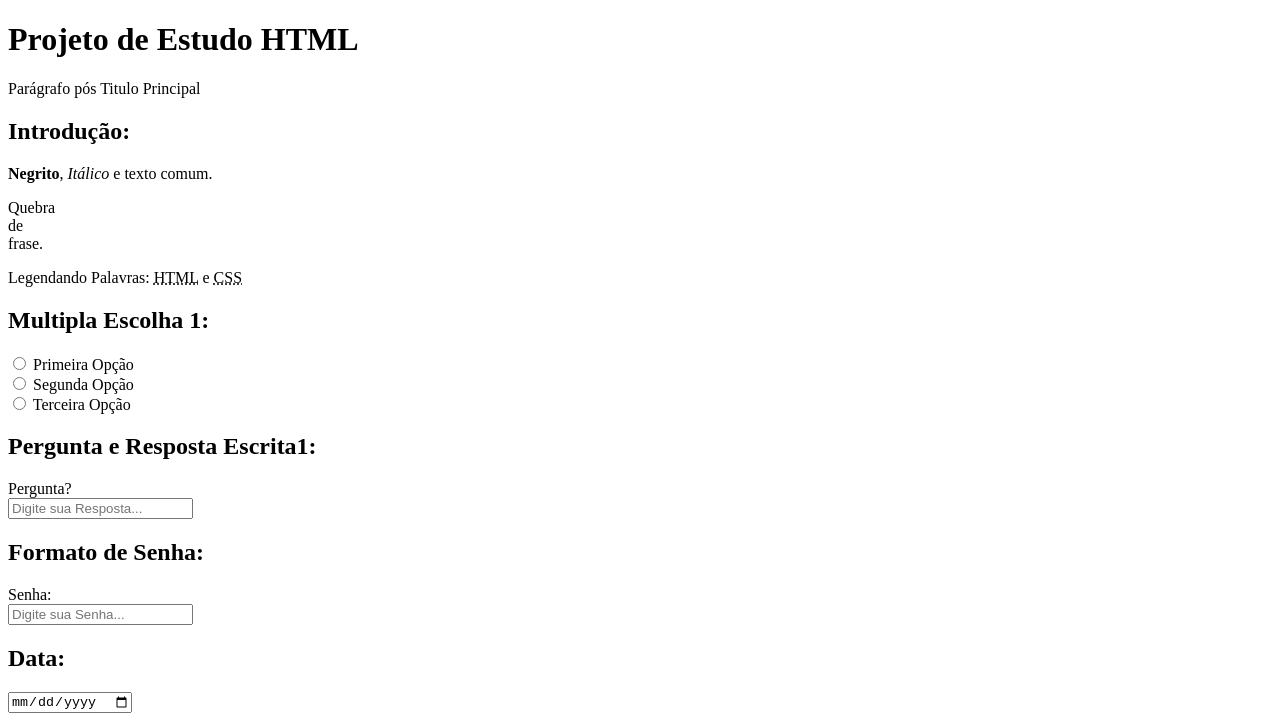
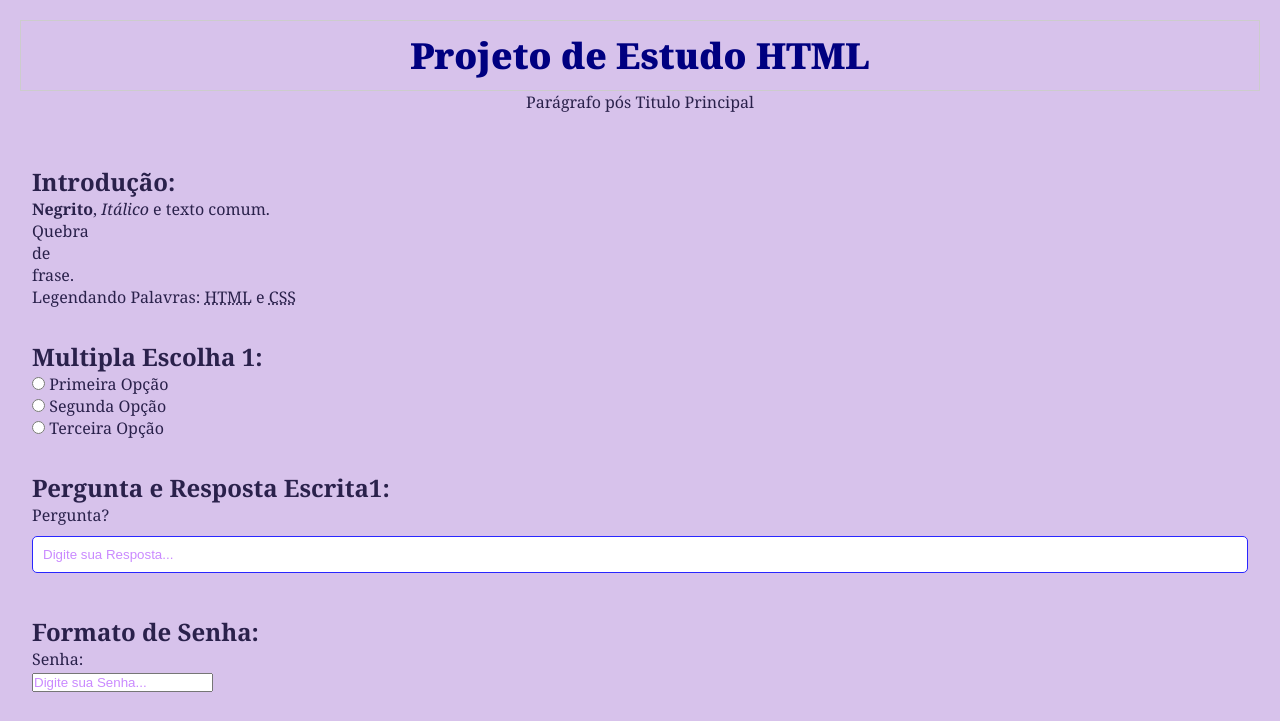
Before and after one commit to Pedro-Paulo-Cattete/meus_projetos_simples, a plain HTML site: page html_site_para_estudo/index.html in a window 1280 px wide. Shown: the top 721 px of the page. Drawn offline with Linux system fonts and the light colour scheme.

Commit message:
Update index.html

```diff
--- a/html_site_para_estudo/index.html
+++ b/html_site_para_estudo/index.html
@@ -2,11 +2,23 @@
 
 <html>
     <head>
+        <meta charset="UTF-8">
         <title>Projeto de Estudo HTML</title>
         <meta name="description" content="Projeto de Estudo HTML - Desenvolvedor IA e Especialista em Automação">
+        <!--CSS Externo-->
+        <link rel="stylesheet" href="style.css">
+        <!--CSS Interno (dentro do código)-->
+        <style>
+            h1 {
+                color: navy;
+                font-size: 36px;
+            }
+        </style>
     </head>
     <body>
         <header>
+            <!--Titulo Principal-->
+            <!--Titulo em CSS com código Inline: <h1 style=" color: slateblue; font-size: 38px; ">Projeto de Estudo HTML</h1>-->
             <h1>Projeto de Estudo HTML</h1>
             <p>Parágrafo pós Titulo Principal</p>
         </header>
@@ -101,7 +113,6 @@
                         </tr>
                     </thead>
                     <tbody>
-
                     </tbody>
                         <tr>
                             <th>Nome</th>
@@ -161,7 +172,6 @@
                         <input type="email" id="email" name="email" placeholder="Digite seu email..."><br>
                         <label for="sugetoes">Sugetões:</label><br>
                         <textarea id="sugestoes" name="sugestoes" rows="4" cols="50" placeholder="Digite suas sugestões..."></textarea><br>
-                        <input type="submit" value="Enviar"><br>
                         <button onclick="alert('Cadastro Enviado')">Enviar</button>
                     </fieldset>
                 </form>
```
